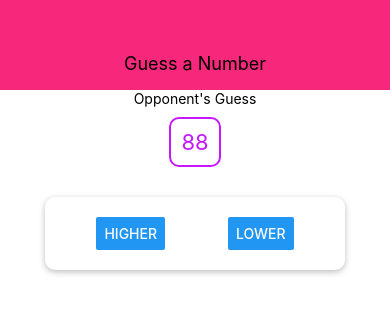
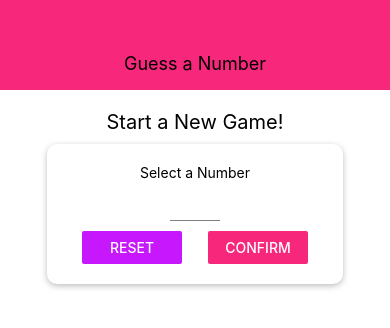
Before and after one commit to yashjsalian23/guessNumberGame, a React Native app: screen / in a window 390 px wide. Shown: the top 328 px of the page. Built offline with nearby package versions, Linux system fonts and the light colour scheme.

Commit message:
completed game logib

```diff
--- a/App.js
+++ b/App.js
@@ -1,20 +1,43 @@
-//import { StatusBar } from 'expo-status-bar';
 import React, { useState } from 'react';
-import { View, StyleSheet } from 'react-native';
+import { StyleSheet, View } from 'react-native';
 
 import Header from './components/Header';
 import StartGameScreen from './screen/StartGameScreen';
 import GameScreen from './screen/GameScreen';
+import GameOverScreen from './screen/GameOverScreen';
 
 export default function App() {
+  const [userNumber, setUserNumber] = useState();
+  const [guessRounds, setGuessRounds] = useState(0);
 
-  const [userChoice, setUserChoice] = useState();
+  const configureNewGameHandler = () => {
+    setGuessRounds(0);
+    setUserNumber(null);
+  };
 
-  let startGameHandler = enteredNumber => {
-    setUserChoice(enteredNumber);
+  const startGameHandler = selectedNumber => {
+    setUserNumber(selectedNumber);
+  };
+
+  const gameOverHandler = numOfRounds => {
+    setGuessRounds(numOfRounds);
+  };
+
+  let content = <StartGameScreen onStartGame={startGameHandler} />;
+
+  if (userNumber && guessRounds <= 0) {
+    content = (
+      <GameScreen userChoice={userNumber} onGameOver={gameOverHandler} />
+    );
+  } else if (guessRounds > 0) {
+    content = (
+      <GameOverScreen
+        roundsNumber={guessRounds}
+        userNumber={userNumber}
+        onRestart={configureNewGameHandler}
+      />
+    );
   }
-
-  let content = userChoice ? <StartGameScreen onGameStart={startGameHandler} /> : <GameScreen userChoice={userChoice} />;
 
   return (
     <View style={styles.screen}>
@@ -26,6 +49,6 @@ export default function App() {
 
 const styles = StyleSheet.create({
   screen: {
-    flex: 1,
-  },
+    flex: 1
+  }
 });
--- /dev/null
+++ b/screen/GameOverScreen.js
@@ -0,0 +1,23 @@
+import React from 'react';
+import { View, Text, StyleSheet, Button } from 'react-native';
+
+const GameOverScreen = props => {
+  return (
+    <View style={styles.screen}>
+      <Text>The Game is Over!</Text>
+      <Text>Number of rounds: {props.roundsNumber}</Text>
+      <Text>Number was: {props.userNumber}</Text>
+      <Button title="NEW GAME" onPress={props.onRestart} />
+    </View>
+  );
+};
+
+const styles = StyleSheet.create({
+  screen: {
+    flex: 1,
+    justifyContent: 'center',
+    alignItems: 'center'
+  }
+});
+
+export default GameOverScreen;
--- a/screen/GameScreen.js
+++ b/screen/GameScreen.js
@@ -1,31 +1,70 @@
-import React, { useState } from 'react';
-import { View, Text, StyleSheet, Button } from 'react-native';
+import React, { useState, useRef, useEffect } from 'react';
+import { View, Text, StyleSheet, Button, Alert } from 'react-native';
 
 import NumberContainer from '../components/NumberContainer';
 import Card from '../components/Card';
 
-let randomNumberBetween = (min, max, exclude) => {
+const generateRandomBetween = (min, max, exclude) => {
   min = Math.ceil(min);
   max = Math.floor(max);
-    const randomNumber = Math.floor(Math.random() * (max-min)) + min;
-    if(randomNumber === exclude){
-        return randomNumberBetween(max, min, exclude);
+  const rndNum = Math.floor(Math.random() * (max - min)) + min;
+  if (rndNum === exclude) {
+    return generateRandomBetween(min, max, exclude);
   } else {
-        return randomNumber;
+    return rndNum;
   }
+};
+
+const GameScreen = props => {
+  const [currentGuess, setCurrentGuess] = useState(
+    generateRandomBetween(1, 100, props.userChoice)
+  );
+  const [rounds, setRounds] = useState(0);
+  const currentLow = useRef(1);
+  const currentHigh = useRef(100);
+
+  const { userChoice, onGameOver } = props;
+
+  useEffect(() => {
+    if (currentGuess === userChoice) {
+      onGameOver(rounds);
     }
+  }, [currentGuess, userChoice, onGameOver]);
 
-const GameScreen = ({userChoice}) => {
-
-    const [ currentGuess, setCurrentGuess ] = useState(randomNumberBetween(1, 100, userChoice));
+  const nextGuessHandler = direction => {
+    if (
+      (direction === 'lower' && currentGuess < props.userChoice) ||
+      (direction === 'greater' && currentGuess > props.userChoice)
+    ) {
+      Alert.alert("Don't lie!", 'You know that this is wrong...', [
+        { text: 'Sorry!', style: 'cancel' }
+      ]);
+      return;
+    }
+    if (direction === 'lower') {
+      currentHigh.current = currentGuess;
+    } else {
+      currentLow.current = currentGuess;
+    }
+    const nextNumber = generateRandomBetween(
+      currentLow.current,
+      currentHigh.current,
+      currentGuess
+    );
+    setCurrentGuess(nextNumber);
+    setRounds(curRounds => curRounds + 1);
+  };
 
   return (
     <View style={styles.screen}>
       <Text>Opponent's Guess</Text>
       <NumberContainer>{currentGuess}</NumberContainer>
       <Card style={styles.buttonContainer}>
-                <Button title="HIGHER" />
-                <Button title="LOWER" />
+        <Button title="LOWER" onPress={nextGuessHandler.bind(this, 'lower')} />
+        <Button
+          title="GREATER"
+          onPress={nextGuessHandler.bind(this, 'greater')}
+        />
       </Card>
     </View>
   );
@@ -34,15 +73,15 @@ const GameScreen = ({userChoice}) => {
 const styles = StyleSheet.create({
   screen: {
     flex: 1,
-        padding: 0,
-        alignItems: "center"
+    padding: 10,
+    alignItems: 'center'
   },
   buttonContainer: {
-        flexDirection: "row",
-        justifyContent: "space-around",
+    flexDirection: 'row',
+    justifyContent: 'space-around',
     marginTop: 20,
     width: 300,
-        maxWidth: "80%"
+    maxWidth: '80%'
   }
 });
 
--- a/screen/StartGameScreen.js
+++ b/screen/StartGameScreen.js
@@ -1,53 +1,67 @@
 import React, { useState } from 'react';
-import { View, Text, StyleSheet, Button, TouchableWithoutFeedback, Keyboard, Alert} from 'react-native';
+import {
+  View,
+  Text,
+  StyleSheet,
+  Button,
+  TouchableWithoutFeedback,
+  Keyboard,
+  Alert
+} from 'react-native';
 
 import Card from '../components/Card';
-import Colors from '../constants/colors';
 import Input from '../components/Input';
 import NumberContainer from '../components/NumberContainer';
+import Colors from '../constants/colors';
 
-const StartGameScreen = ({onGameStart}) => {
-
-    const [enteredtext, setEnteredText] = useState('');
+const StartGameScreen = props => {
+  const [enteredValue, setEnteredValue] = useState('');
   const [confirmed, setConfirmed] = useState(false);
   const [selectedNumber, setSelectedNumber] = useState();
 
-    let inputChangeHandler = inputText => {
-        setEnteredText(
-            inputText.replace(/[^0-9]/g, '')
-        )
-    }
+  const numberInputHandler = inputText => {
+    setEnteredValue(inputText.replace(/[^0-9]/g, ''));
+  };
 
-    let resetInputHandler = () => {
-        setEnteredText('');
+  const resetInputHandler = () => {
+    setEnteredValue('');
     setConfirmed(false);
-    }
+  };
 
-    let confirmInputHandler = () => {
-        let confirmedValue = parseInt(enteredtext);
-        if(isNaN(confirmedValue) || confirmedValue <= 0 || confirmedValue >= 99){
-            return Alert.alert(
-                'Invalid Number',
-                'Number should be between 1 and 99',
-                [{text:'Okay', style:'destructive', onPress: resetInputHandler}]);
+  const confirmInputHandler = () => {
+    const chosenNumber = parseInt(enteredValue);
+    if (isNaN(chosenNumber) || chosenNumber <= 0 || chosenNumber > 99) {
+      Alert.alert(
+        'Invalid number!',
+        'Number has to be a number between 1 and 99.',
+        [{ text: 'Okay', style: 'destructive', onPress: resetInputHandler }]
+      );
+      return;
     }
     setConfirmed(true);
-        setSelectedNumber(confirmedValue);
-        setEnteredText('');
-    }
+    setSelectedNumber(chosenNumber);
+    setEnteredValue('');
+    Keyboard.dismiss();
+  };
 
   let confirmedOutput;
-    if(confirmed){
-        confirmedOutput =
+
+  if (confirmed) {
+    confirmedOutput = (
       <Card style={styles.summaryContainer}>
-                <Text>You have selected</Text>
+        <Text>You selected</Text>
         <NumberContainer>{selectedNumber}</NumberContainer>
-                <Button title="START GAME" onPress={() => onGameStart(selectedNumber)} />
+        <Button title="START GAME" onPress={() => props.onStartGame(selectedNumber)} />
       </Card>
+    );
   }
 
   return (
-     <TouchableWithoutFeedback onPress={() => { Keyboard.dismiss() }}>
+    <TouchableWithoutFeedback
+      onPress={() => {
+        Keyboard.dismiss();
+      }}
+    >
       <View style={styles.screen}>
         <Text style={styles.title}>Start a New Game!</Text>
         <Card style={styles.inputContainer}>
@@ -59,11 +73,24 @@ const StartGameScreen = ({onGameStart}) => {
             autoCorrect={false}
             keyboardType="number-pad"
             maxLength={2}
-                     onChangeText={inputChangeHandler}
-                     value={enteredtext}/>
+            onChangeText={numberInputHandler}
+            value={enteredValue}
+          />
           <View style={styles.buttonContainer}>
-                        <View style={styles.button}><Button title="Reset" color={Colors.accent} onPress={resetInputHandler} /></View>
-                        <View style={styles.button}><Button title="confirm" color={Colors.primary} onPress={confirmInputHandler} /></View>
+            <View style={styles.button}>
+              <Button
+                title="Reset"
+                onPress={resetInputHandler}
+                color={Colors.accent}
+              />
+            </View>
+            <View style={styles.button}>
+              <Button
+                title="Confirm"
+                onPress={confirmInputHandler}
+                color={Colors.primary}
+              />
+            </View>
           </View>
         </Card>
         {confirmedOutput}
@@ -76,7 +103,7 @@ const styles = StyleSheet.create({
   screen: {
     flex: 1,
     padding: 10,
-        alignItems: "center"
+    alignItems: 'center'
   },
   title: {
     fontSize: 20,
@@ -84,21 +111,21 @@ const styles = StyleSheet.create({
   },
   inputContainer: {
     width: 300,
-        maxWidth: "80%",
-        alignItems: "center"
+    maxWidth: '80%',
+    alignItems: 'center'
   },
   buttonContainer: {
-        flexDirection: "row",
-        width: "100%",
-        justifyContent: "space-between",
+    flexDirection: 'row',
+    width: '100%',
+    justifyContent: 'space-between',
     paddingHorizontal: 15
   },
   button: {
     width: 100
   },
   input: {
-        width: 100,
-        textAlign: "center"
+    width: 50,
+    textAlign: 'center'
   },
   summaryContainer: {
     marginTop: 20,
```
Lines whose indentation alone changed are shown as unchanged.
